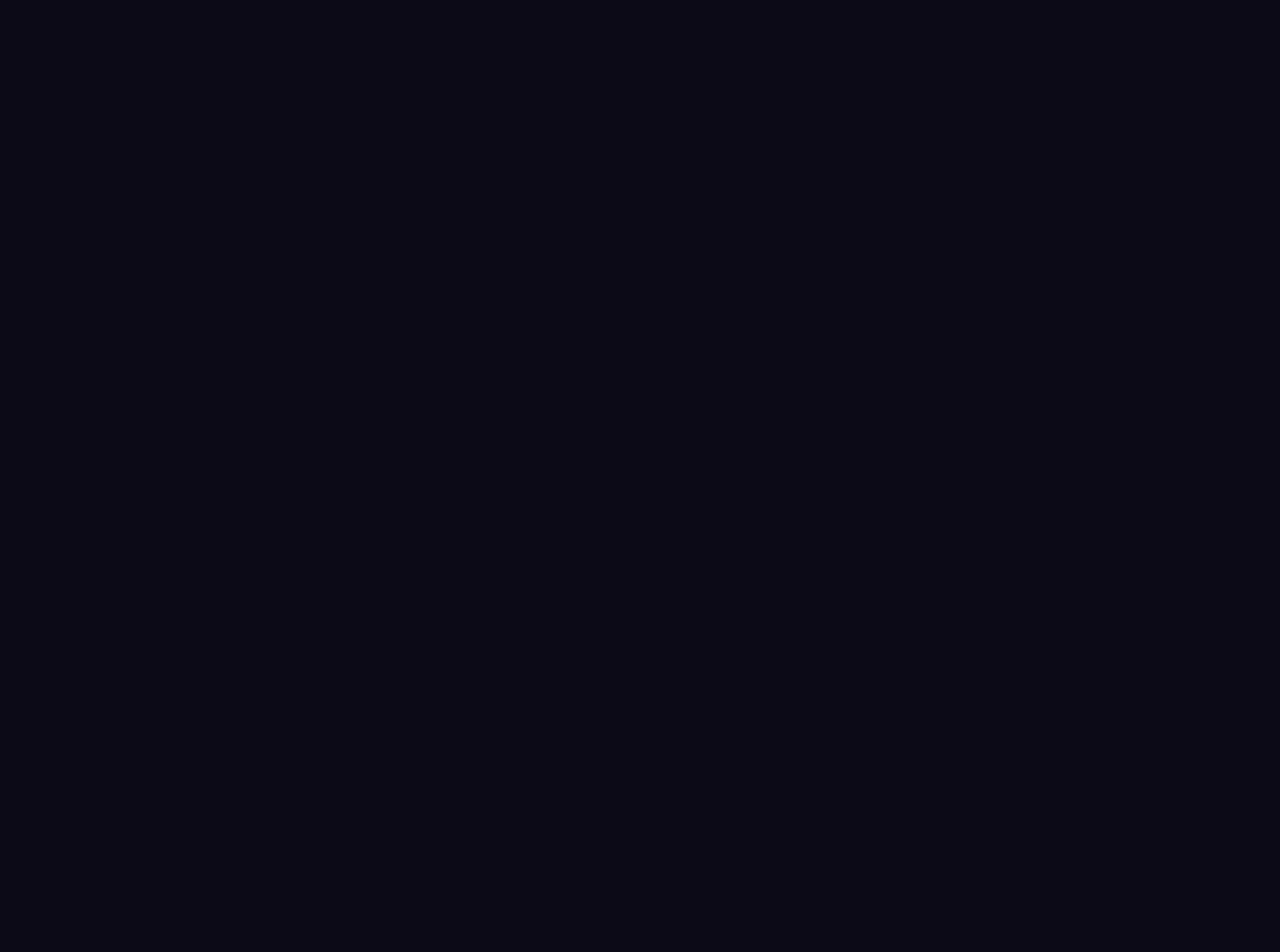
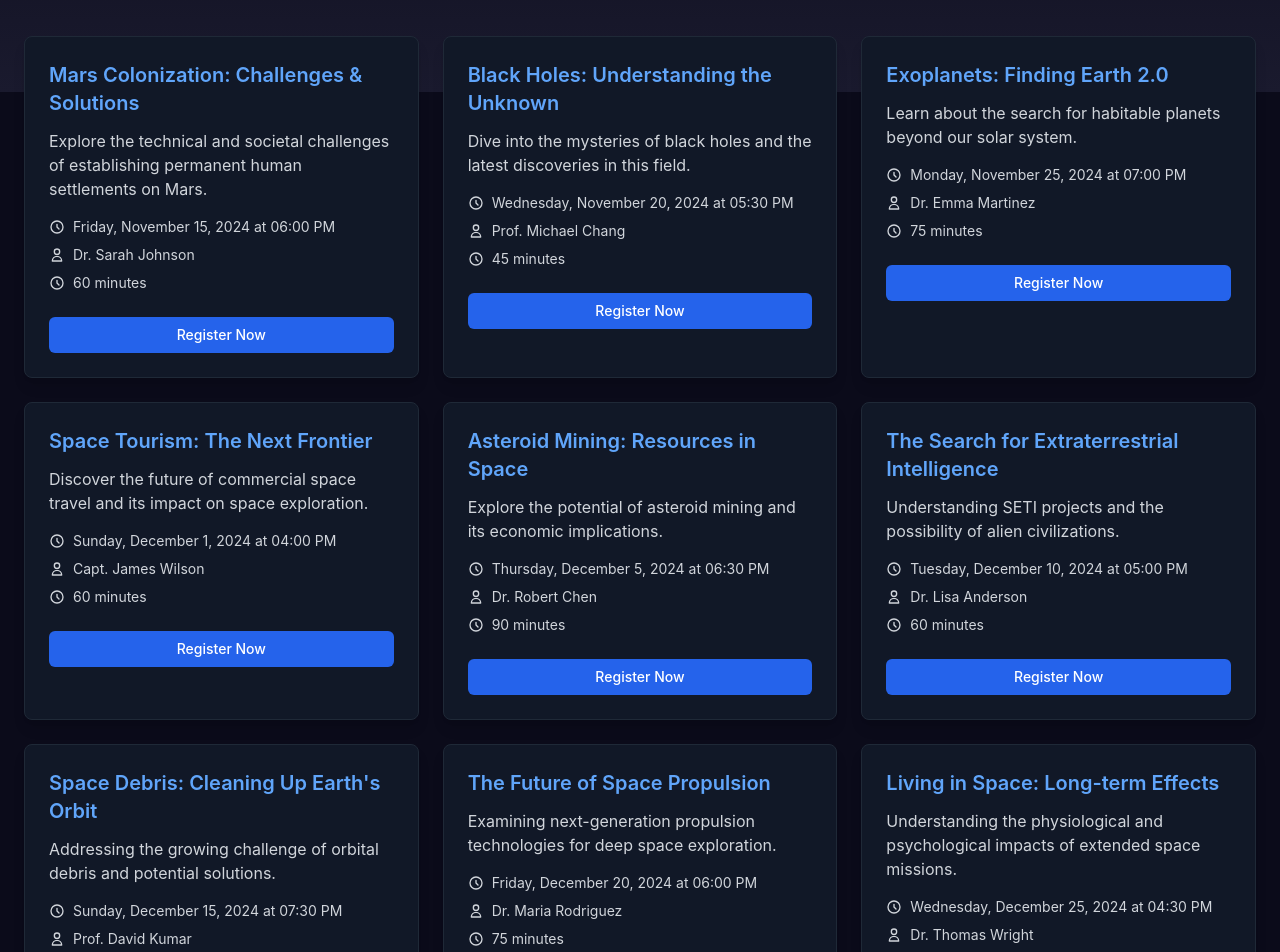
Before and after one commit to ramachandraa-ps/cosmic-watch, a React (Create React App) app: page /webinars in a window 1280 px wide. Before the commit this address had no page. Shown: the part 260-1212 px from the top of the page. Before the commit the page ends 800 px from the top, so only its background shows below. Built offline with nearby package versions, Linux system fonts and the light colour scheme.

Commit message:
webinars pages added and working

```diff
--- a/src/App.tsx
+++ b/src/App.tsx
@@ -4,8 +4,9 @@ import LandingPage from './pages/LandingPage';
 import SpaceMonitorPage from './pages/SpaceMonitorPage';
 import DeepSpacePage from './pages/DeepSpacePage';
 import TechHubPage from './pages/TechHubPage';
-import InteractionZonePage from './pages/InteractionZonePage';
+import InteractionZonePage from './pages/InteractionZone';
 import QuizPage from './pages/QuizPage';
+import WebinarsPage from './pages/WebinarsPage';
 
 function App() {
   return (
@@ -17,6 +18,7 @@ function App() {
         <Route path="/tech-hub" element={<TechHubPage />} />
         <Route path="/interaction-zone" element={<InteractionZonePage />} />
         <Route path="/quiz" element={<QuizPage />} />
+        <Route path="/webinars" element={<WebinarsPage />} />
       </Routes>
     </Router>
   );
--- a/src/pages/InteractionZonePage.tsx
+++ b/src/pages/InteractionZone.tsx
@@ -7,6 +7,26 @@ const InteractionZone = () => {
 
   const handleQuizStart = () => {
     navigate('/quiz');
+  };
+
+  // Single upcoming webinar
+  const upcomingWebinar = {
+    id: 'web1',
+    title: 'Mars Colonization: Challenges & Solutions',
+    date: '2024-11-15T18:00:00Z',
+    speaker: 'Dr. Sarah Johnson',
+    duration: '60'
+  };
+
+  const formatDate = (dateString: string) => {
+    return new Date(dateString).toLocaleDateString('en-US', {
+      weekday: 'long',
+      year: 'numeric',
+      month: 'long',
+      day: 'numeric',
+      hour: '2-digit',
+      minute: '2-digit'
+    });
   };
 
   return (
@@ -28,24 +48,43 @@ const InteractionZone = () => {
       {/* Cards Section */}
       <div className="max-w-6xl mx-auto p-6 space-y-6 relative -mt-20">
         <div className="grid grid-cols-1 md:grid-cols-3 gap-6">
-          {/* 3D Space Simulation Card */}
+          {/* Upcoming Webinars Card */}
           <div className="rounded-lg border border-gray-800 hover:border-blue-500 bg-gray-900 text-white shadow-lg transition-all duration-300">
             <div className="flex flex-col space-y-1.5 p-6">
-              <h3 className="text-2xl font-semibold leading-none tracking-tight">3D Space Simulation</h3>
+              <h3 className="text-2xl font-semibold leading-none tracking-tight">Upcoming Webinars</h3>
             </div>
             <div className="p-6 pt-0">
-              <p className="text-gray-300 mb-6">
-                Explore a detailed 3D simulation of the solar system and interact
-                with planets, moons, and other celestial objects. Learn about the
-                scale and motion of the planets and gain a deeper understanding of
-                our place in the cosmos.
-              </p>
-              <div className="p-6 pt-0">
+              <div className="space-y-4">
+                <div className="border-b border-gray-800 pb-4">
+                  <h4 className="text-blue-400 font-medium mb-2">{upcomingWebinar.title}</h4>
+                  <div className="text-sm text-gray-300 space-y-1">
+                    <p className="flex items-center">
+                      <svg className="w-4 h-4 mr-2" fill="none" stroke="currentColor" viewBox="0 0 24 24">
+                        <path strokeLinecap="round" strokeLinejoin="round" strokeWidth={2} d="M12 8v4l3 3m6-3a9 9 0 11-18 0 9 9 0 0118 0z" />
+                      </svg>
+                      {formatDate(upcomingWebinar.date)}
+                    </p>
+                    <p className="flex items-center">
+                      <svg className="w-4 h-4 mr-2" fill="none" stroke="currentColor" viewBox="0 0 24 24">
+                        <path strokeLinecap="round" strokeLinejoin="round" strokeWidth={2} d="M16 7a4 4 0 11-8 0 4 4 0 018 0zM12 14a7 7 0 00-7 7h14a7 7 0 00-7-7z" />
+                      </svg>
+                      {upcomingWebinar.speaker}
+                    </p>
+                    <p className="flex items-center">
+                      <svg className="w-4 h-4 mr-2" fill="none" stroke="currentColor" viewBox="0 0 24 24">
+                        <path strokeLinecap="round" strokeLinejoin="round" strokeWidth={2} d="M12 8v4l3 3m6-3a9 9 0 11-18 0 9 9 0 0118 0z" />
+                      </svg>
+                      {upcomingWebinar.duration} minutes
+                    </p>
+                  </div>
+                </div>
+              </div>
+              <div className="mt-6">
                 <button
-                  className="inline-flex items-center px-4 py-2 bg-blue-600 hover:bg-blue-700 rounded-md transition-colors duration-300 text-sm font-medium group"
-                  onClick={() => console.log('Simulation launched')}
+                  className="w-full inline-flex items-center justify-center px-4 py-2 bg-blue-600 hover:bg-blue-700 rounded-md transition-colors duration-300 text-sm font-medium group"
+                  onClick={() => navigate('/webinars')}
                 >
-                  Launch Simulation
+                  View All Webinars
                   <svg
                     className="ml-2 w-4 h-4 group-hover:translate-x-1 transition-transform duration-300"
                     fill="none"
@@ -112,7 +151,7 @@ const InteractionZone = () => {
               </p>
               <button
                 className="inline-flex items-center px-4 py-2 bg-blue-600 hover:bg-blue-700 rounded-md transition-colors duration-300 text-sm font-medium group"
-                onClick={() => console.log('Mission started')}
+                onClick={() => navigate('/mission-planner')}
               >
                 Start Mission
                 <svg
--- /dev/null
+++ b/src/pages/WebinarsPage.tsx
@@ -0,0 +1,161 @@
+import React from 'react';
+import Header from '../components/Header';
+
+const WebinarsPage = () => {
+  const webinars = [
+    {
+      id: 'web1',
+      title: 'Mars Colonization: Challenges & Solutions',
+      date: '2024-11-15T18:00:00Z',
+      speaker: 'Dr. Sarah Johnson',
+      duration: '60',
+      description: 'Explore the technical and societal challenges of establishing permanent human settlements on Mars.'
+    },
+    {
+      id: 'web2',
+      title: 'Black Holes: Understanding the Unknown',
+      date: '2024-11-20T17:30:00Z',
+      speaker: 'Prof. Michael Chang',
+      duration: '45',
+      description: 'Dive into the mysteries of black holes and the latest discoveries in this field.'
+    },
+    {
+      id: 'web3',
+      title: 'Exoplanets: Finding Earth 2.0',
+      date: '2024-11-25T19:00:00Z',
+      speaker: 'Dr. Emma Martinez',
+      duration: '75',
+      description: 'Learn about the search for habitable planets beyond our solar system.'
+    },
+    {
+      id: 'web4',
+      title: 'Space Tourism: The Next Frontier',
+      date: '2024-12-01T16:00:00Z',
+      speaker: 'Capt. James Wilson',
+      duration: '60',
+      description: 'Discover the future of commercial space travel and its impact on space exploration.'
+    },
+    {
+      id: 'web5',
+      title: 'Asteroid Mining: Resources in Space',
+      date: '2024-12-05T18:30:00Z',
+      speaker: 'Dr. Robert Chen',
+      duration: '90',
+      description: 'Explore the potential of asteroid mining and its economic implications.'
+    },
+    {
+      id: 'web6',
+      title: 'The Search for Extraterrestrial Intelligence',
+      date: '2024-12-10T17:00:00Z',
+      speaker: 'Dr. Lisa Anderson',
+      duration: '60',
+      description: 'Understanding SETI projects and the possibility of alien civilizations.'
+    },
+    {
+      id: 'web7',
+      title: 'Space Debris: Cleaning Up Earth\'s Orbit',
+      date: '2024-12-15T19:30:00Z',
+      speaker: 'Prof. David Kumar',
+      duration: '45',
+      description: 'Addressing the growing challenge of orbital debris and potential solutions.'
+    },
+    {
+      id: 'web8',
+      title: 'The Future of Space Propulsion',
+      date: '2024-12-20T18:00:00Z',
+      speaker: 'Dr. Maria Rodriguez',
+      duration: '75',
+      description: 'Examining next-generation propulsion technologies for deep space exploration.'
+    },
+    {
+      id: 'web9',
+      title: 'Living in Space: Long-term Effects',
+      date: '2024-12-25T16:30:00Z',
+      speaker: 'Dr. Thomas Wright',
+      duration: '60',
+      description: 'Understanding the physiological and psychological impacts of extended space missions.'
+    },
+    {
+      id: 'web10',
+      title: 'The James Webb Space Telescope: New Discoveries',
+      date: '2024-12-30T17:30:00Z',
+      speaker: 'Dr. Amanda Lewis',
+      duration: '90',
+      description: 'Exploring the latest findings from the most powerful space telescope ever built.'
+    }
+  ];
+
+  const formatDate = (dateString: string) => {
+    return new Date(dateString).toLocaleDateString('en-US', {
+      weekday: 'long',
+      year: 'numeric',
+      month: 'long',
+      day: 'numeric',
+      hour: '2-digit',
+      minute: '2-digit'
+    });
+  };
+
+  return (
+    <div className="min-h-screen bg-space-dark text-white">
+      <Header />
+
+      {/* Hero Section */}
+      <section className="pt-32 pb-20 px-4 bg-gradient-to-b from-space-dark to-space-light">
+        <div className="container mx-auto text-center max-w-4xl">
+          <h1 className="text-5xl md:text-6xl font-bold mb-6 bg-clip-text text-transparent bg-gradient-to-r from-blue-400 to-purple-600">
+            Space Webinars
+          </h1>
+          <p className="text-xl text-gray-300 mb-8">
+            Join our expert-led sessions exploring the frontiers of space science and exploration
+          </p>
+        </div>
+      </section>
+
+      {/* Webinars Grid */}
+      <div className="max-w-7xl mx-auto p-6 space-y-6 relative -mt-20">
+        <div className="grid grid-cols-1 md:grid-cols-2 lg:grid-cols-3 gap-6">
+          {webinars.map((webinar) => (
+            <div
+              key={webinar.id}
+              className="rounded-lg border border-gray-800 hover:border-blue-500 bg-gray-900 text-white shadow-lg transition-all duration-300"
+            >
+              <div className="p-6">
+                <h3 className="text-xl font-semibold text-blue-400 mb-3">{webinar.title}</h3>
+                <p className="text-gray-300 mb-4">{webinar.description}</p>
+                <div className="text-sm text-gray-300 space-y-2">
+                  <p className="flex items-center">
+                    <svg className="w-4 h-4 mr-2" fill="none" stroke="currentColor" viewBox="0 0 24 24">
+                      <path strokeLinecap="round" strokeLinejoin="round" strokeWidth={2} d="M12 8v4l3 3m6-3a9 9 0 11-18 0 9 9 0 0118 0z" />
+                    </svg>
+                    {formatDate(webinar.date)}
+                  </p>
+                  <p className="flex items-center">
+                    <svg className="w-4 h-4 mr-2" fill="none" stroke="currentColor" viewBox="0 0 24 24">
+                      <path strokeLinecap="round" strokeLinejoin="round" strokeWidth={2} d="M16 7a4 4 0 11-8 0 4 4 0 018 0zM12 14a7 7 0 00-7 7h14a7 7 0 00-7-7z" />
+                    </svg>
+                    {webinar.speaker}
+                  </p>
+                  <p className="flex items-center">
+                    <svg className="w-4 h-4 mr-2" fill="none" stroke="currentColor" viewBox="0 0 24 24">
+                      <path strokeLinecap="round" strokeLinejoin="round" strokeWidth={2} d="M12 8v4l3 3m6-3a9 9 0 11-18 0 9 9 0 0118 0z" />
+                    </svg>
+                    {webinar.duration} minutes
+                  </p>
+                </div>
+                <button
+                  className="mt-6 w-full inline-flex items-center justify-center px-4 py-2 bg-blue-600 hover:bg-blue-700 rounded-md transition-colors duration-300 text-sm font-medium"
+                  onClick={() => console.log(`Register for webinar: ${webinar.id}`)}
+                >
+                  Register Now
+                </button>
+              </div>
+            </div>
+          ))}
+        </div>
+      </div>
+    </div>
+  );
+};
+
+export default WebinarsPage;
```
